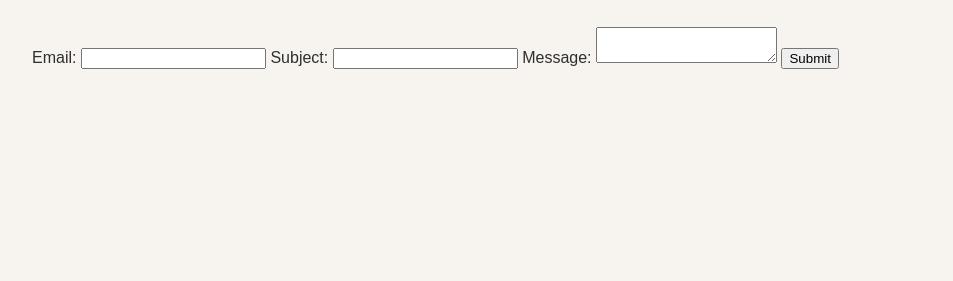
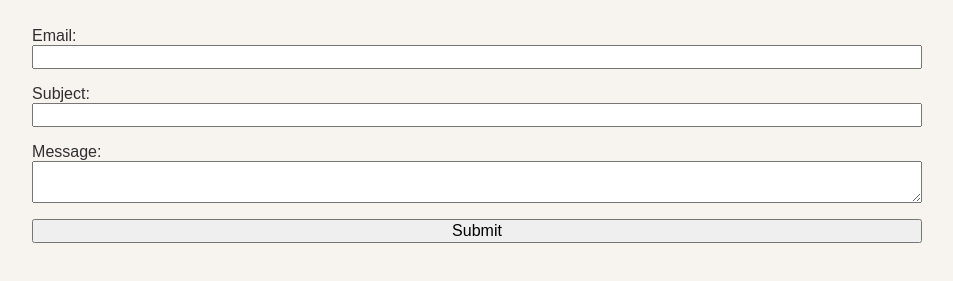
Before and after one commit to j8xiong-beep/portfolio, a plain HTML site: page contact/index.html in a window 1280 px wide. Shown: the part 149-430 px from the top of the page, without its empty margins (163-1116 px from the left). Drawn offline with Linux system fonts and the light colour scheme.

Commit message:
Update style.css

```diff
--- a/style.css
+++ b/style.css
@@ -1,5 +1,5 @@
 :root {
-    --color-accent: #8f6a5a;
+    --color-accent: #90776d;
 }
 
 body {
@@ -35,6 +35,30 @@ nav a.current {
     border-bottom: 0.4em solid #b8b8b8;
     padding-bottom: 0.1em;
     background-color: #f3ebe7;
+}
+
+input,
+textarea,
+button {
+    font: inherit;
+}
+
+form label,
+form input,
+form textarea,
+form button {
+    display: block;
+}
+
+form input,
+form textarea,
+form button {
+    width: 100%;
+    box-sizing: border-box;
+}
+
+form label {
+    margin-block: 1em;
 }
 
 h1 {
```
